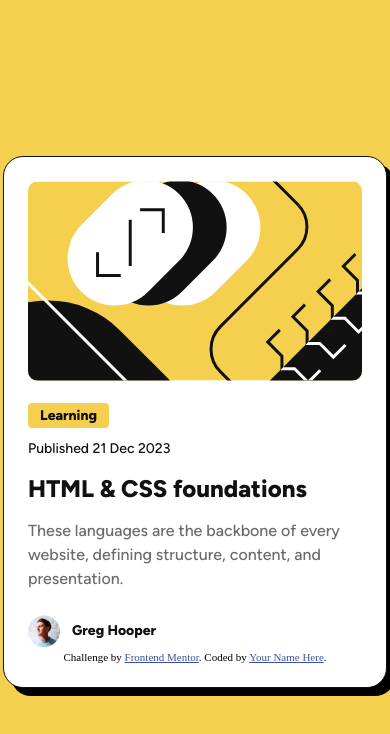
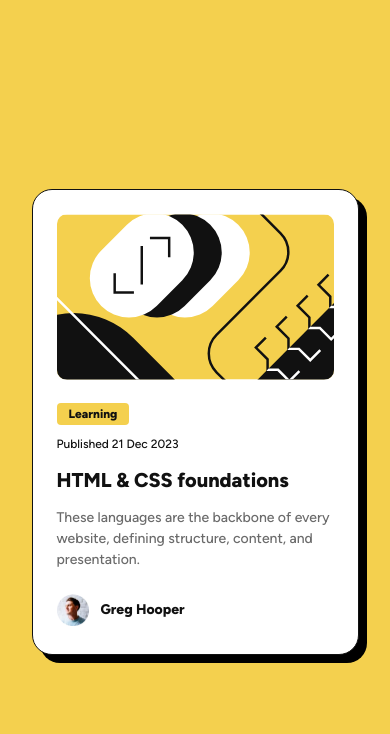
Before and after one commit to pedrohfidg/blog-preview-card, a plain HTML site: page index.html in a window 390 px wide. Drawn offline with Linux system fonts and the light colour scheme.

Commit message:
Add image and make card responsive

```diff
--- a/css/styles.css
+++ b/css/styles.css
@@ -35,7 +35,8 @@ body {
 
 .blog-card-container {
   background-color: var(--card-background);
-  width: clamp(20.438rem, 24rem, 28rem);
+  /* width: clamp(20.438rem, 24rem, 28rem); */
+  width: 24rem;
   padding: 1.5rem;
   border: 0.063rem solid var(--gray-900);
   border-radius: 1.25rem;
@@ -121,3 +122,23 @@ body {
   letter-spacing: 0rem;
   color: var(--gray-900);
 }
+
+/* Responsiveness */
+@media screen and (max-width: 425px) {
+  .blog-card-container {
+    width: 20.438rem;
+  }
+
+  .blog-card-category span,
+  .blog-card-date {
+    font-size: 0.75rem;
+  }
+
+  .blog-card-title {
+    font-size: 1.25rem;
+  }
+
+  .blog-card-description {
+    font-size: 0.875rem;
+  }
+}
--- a/index.html
+++ b/index.html
@@ -55,13 +55,6 @@
         />
         <span class="author-name">Greg Hooper</span>
       </div>
-
-      <div class="attribution">
-        Challenge by
-        <a href="https://www.frontendmentor.io?ref=challenge" target="_blank"
-          >Frontend Mentor</a
-        >. Coded by <a href="#">Your Name Here</a>.
-      </div>
     </article>
   </body>
 </html>
```
